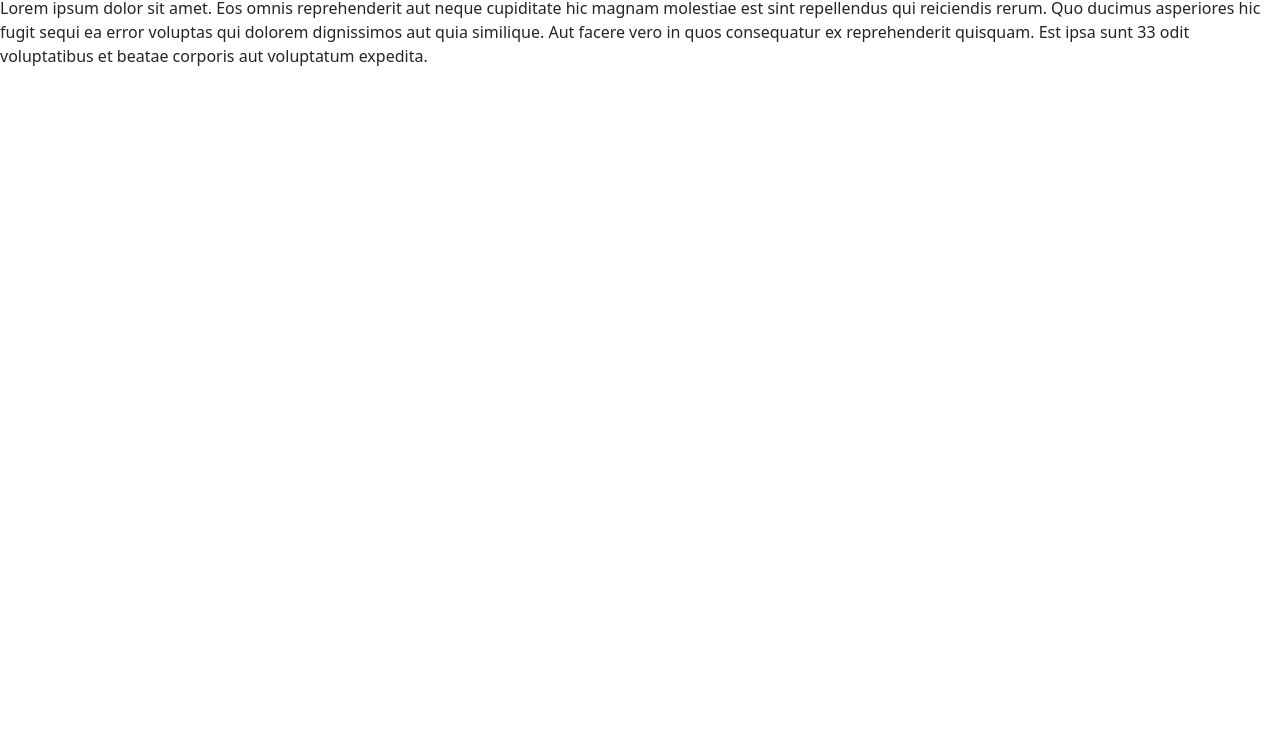
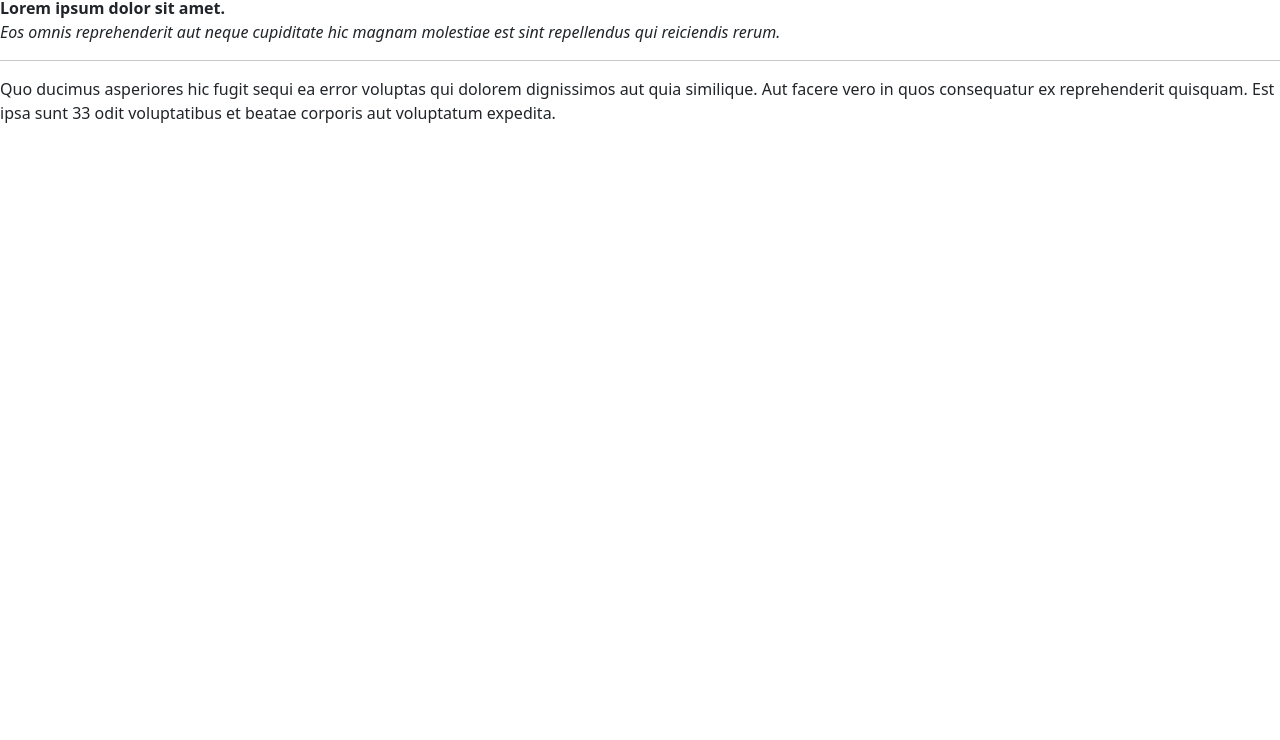
Before and after one commit to boreilly26/boreilly26.github.io, a plain HTML site: page index.html in a window 1280 px wide. Shown: the part 60-800 px from the top of the page. Drawn offline with Linux system fonts and the light colour scheme.

Commit message:
Update index.html

```diff
--- a/index.html
+++ b/index.html
@@ -12,7 +12,10 @@
     <body>
         <h1>Hello World</h1>
         <p>
-            Lorem ipsum dolor sit amet. Eos omnis reprehenderit aut neque cupiditate hic magnam molestiae est sint repellendus qui reiciendis rerum. Quo ducimus asperiores hic fugit sequi ea error voluptas qui dolorem dignissimos aut quia similique. Aut facere vero in quos consequatur ex reprehenderit quisquam. Est ipsa sunt 33 odit voluptatibus et beatae corporis aut voluptatum expedita.
+            <b>Lorem ipsum dolor sit amet.</b><br>
+            <i>Eos omnis reprehenderit aut neque cupiditate hic magnam molestiae est sint repellendus qui reiciendis rerum.</i><br>
+            <hr>
+            Quo ducimus asperiores hic fugit sequi ea error voluptas qui dolorem dignissimos aut quia similique. Aut facere vero in quos consequatur ex reprehenderit quisquam. Est ipsa sunt 33 odit voluptatibus et beatae corporis aut voluptatum expedita.
         </p>
     </body>
 </html>
```
